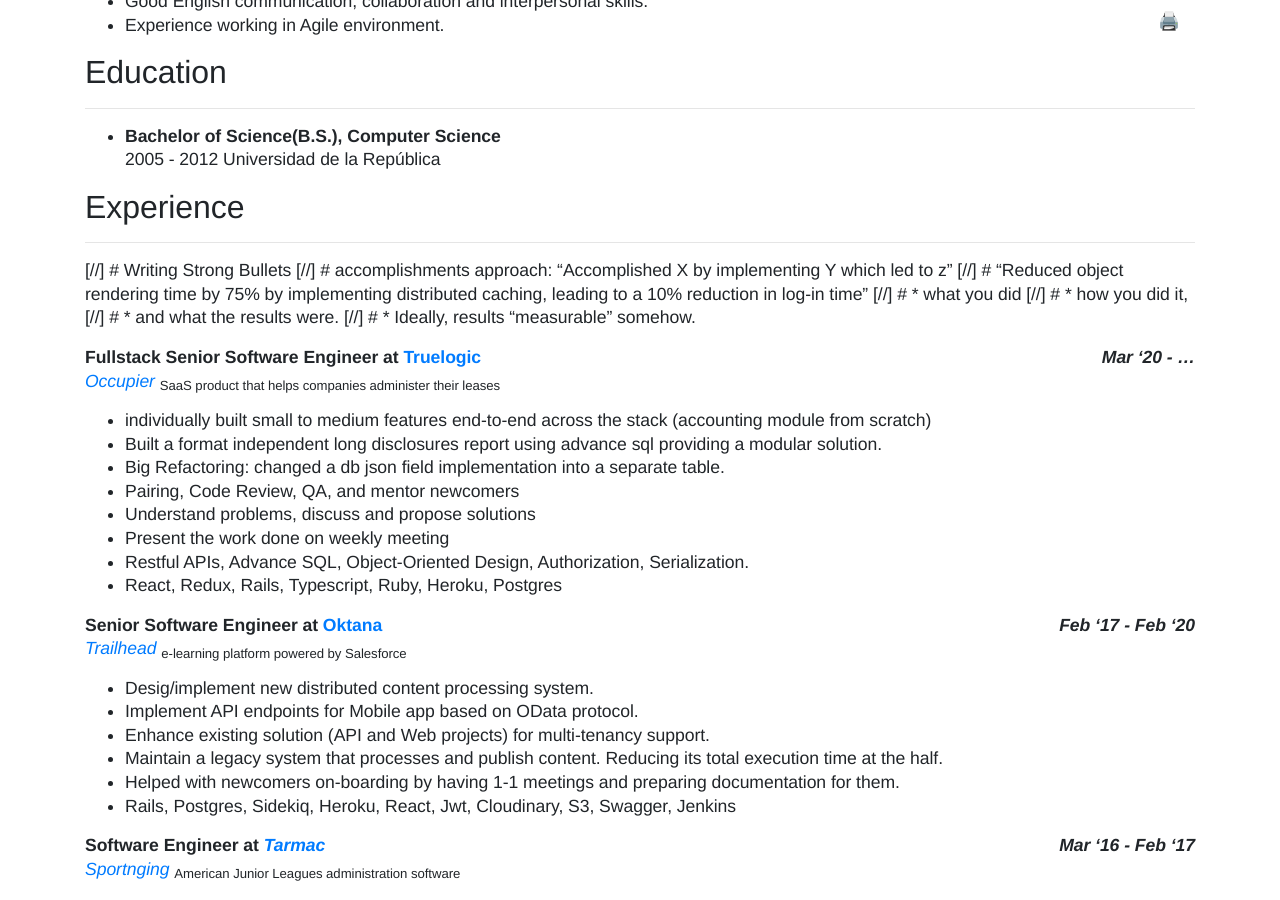
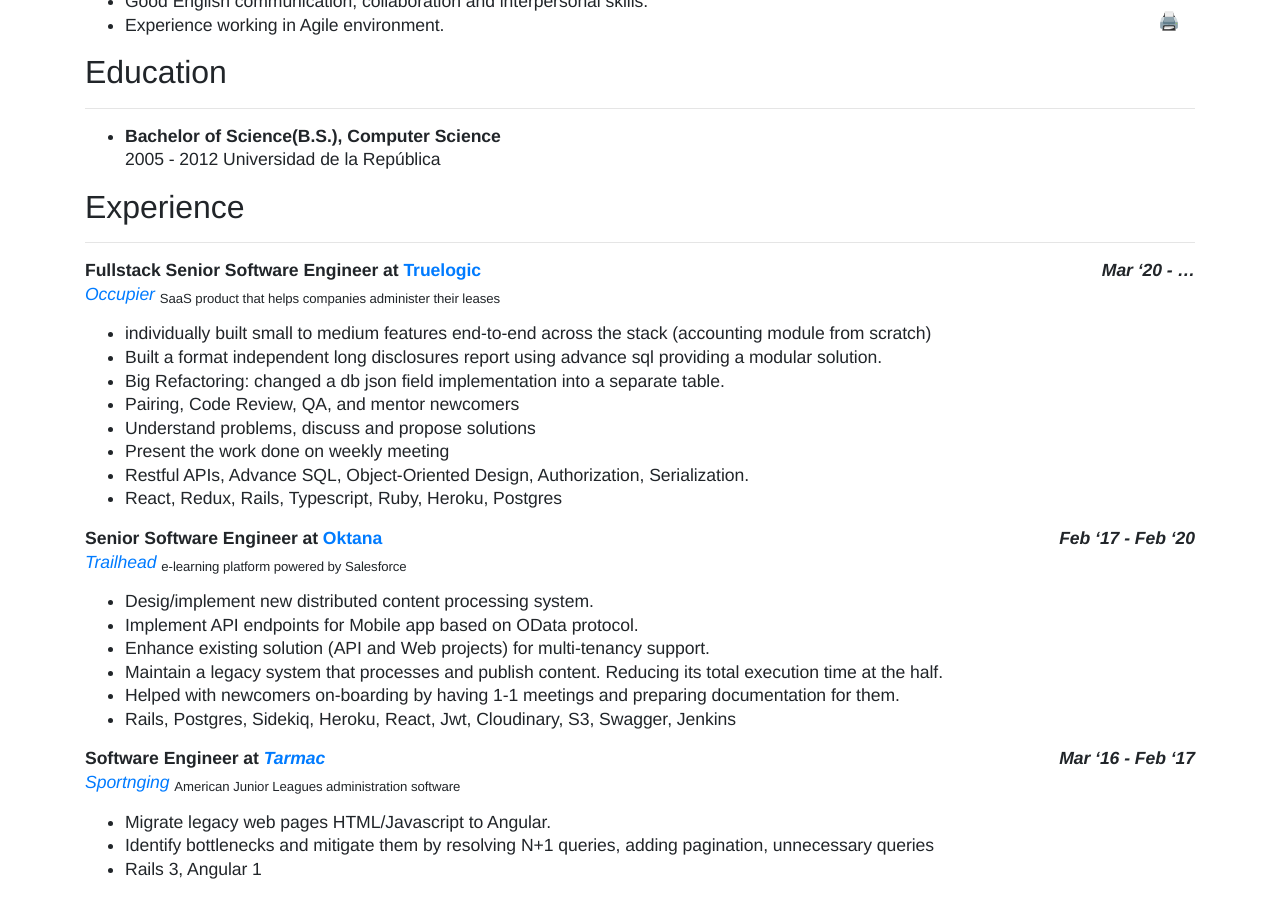
Before and after one commit to delbetu/delbetu.github.io, a Jekyll site: the page built from resume.md, in a window 1280 px wide and 900 px high, scrolled down 334 px. Built offline with Jekyll 4.4.1, drawn with Linux system fonts in a browser that asks for light colours; emoji names are drawn with the system emoji font.

Commit message:
comments not working

```diff
--- a/resume.md
+++ b/resume.md
@@ -35,13 +35,13 @@
 ## Experience
 ---
 
-[//] # Writing Strong Bullets
-[//] # accomplishments approach: "Accomplished X by implementing Y which led to z"
-[//] # "Reduced object rendering time by 75% by implementing distributed caching, leading to a 10% reduction in log-in time"
-[//] # * what you did
-[//] # * how you did it,
-[//] # * and what the results were.
-[//] # * Ideally, results "measurable" somehow.
+<!-- # Writing Strong Bullets -->
+<!-- # accomplishments approach: "Accomplished X by implementing Y which led to z" -->
+<!-- # "Reduced object rendering time by 75% by implementing distributed caching, leading to a 10% reduction in log-in time" -->
+<!-- # * what you did -->
+<!-- # * how you did it, -->
+<!-- # * and what the results were. -->
+<!-- # * Ideally, results "measurable" somehow. -->
 
 **Fullstack Senior Software Engineer at [Truelogic](https://www.truelogicsoftware.com/)                           *Mar '20 - ...*{:.float-right}**
 *[Occupier](https://www.occupier.com/)* <sub>SaaS product that helps companies administer their leases</sub>
```
